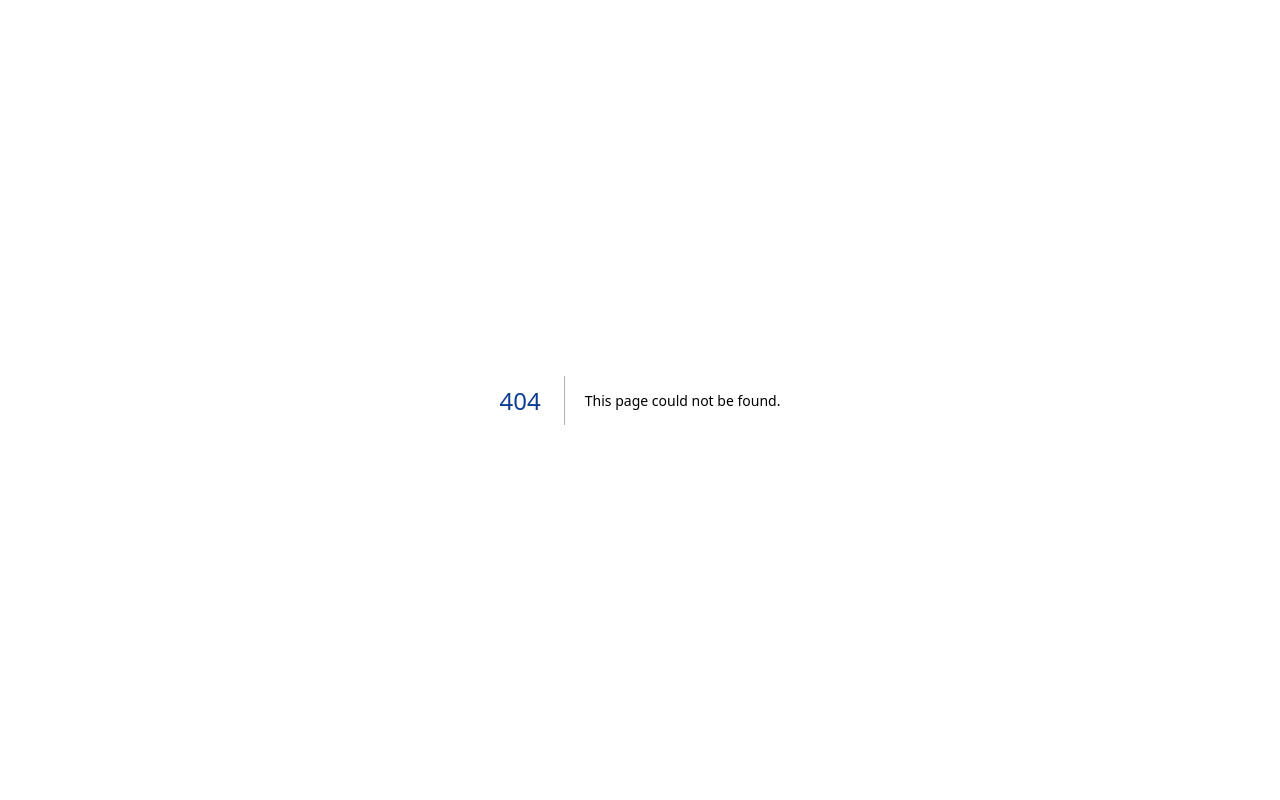
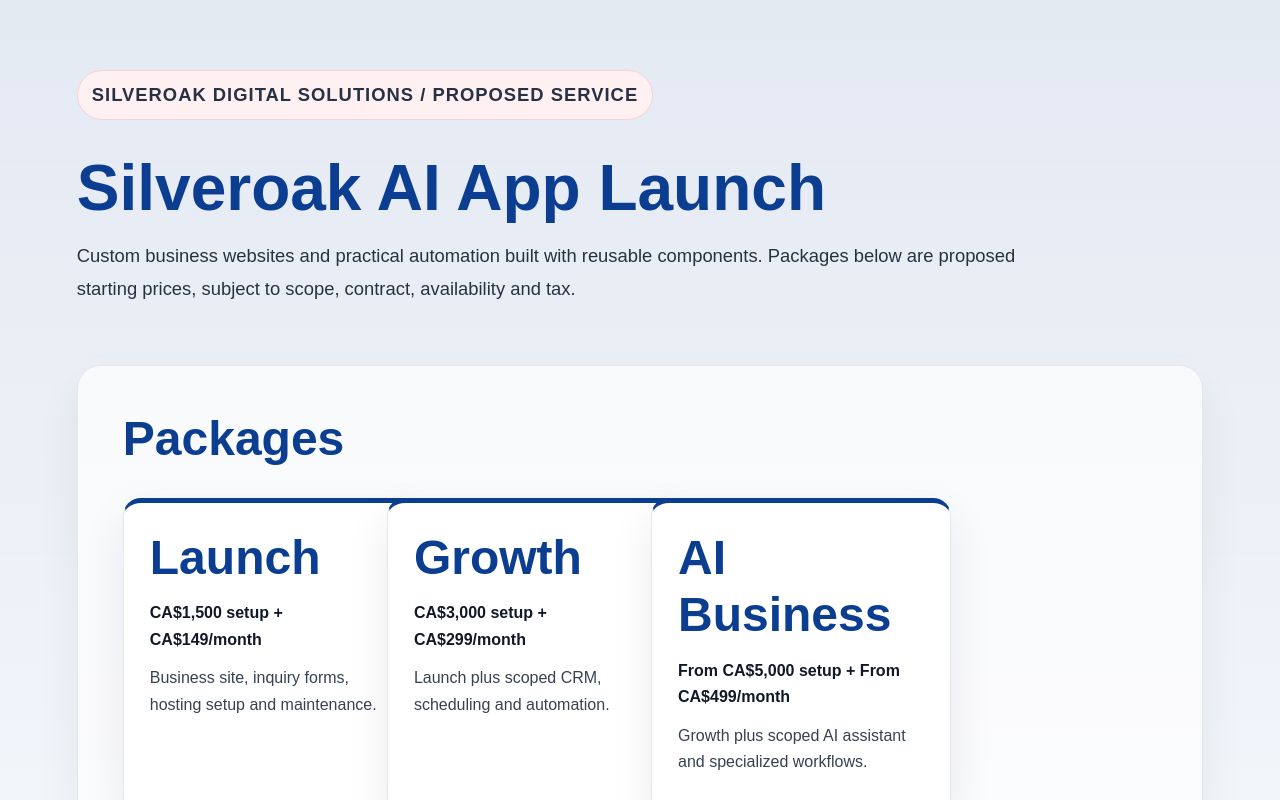
Before and after one commit to patrickprincivil/alliance_nasyonal_devlopman, a Next.js app: page /silveroak-app-launch in a window 1280 px wide. Before the commit this address had no page. Built offline with nearby package versions, Linux system fonts and the light colour scheme.

Commit message:
feat: add app/silveroak-app-launch/page.tsx for Silveroak 90-day foundation

```diff
--- /dev/null
+++ b/app/silveroak-app-launch/page.tsx
@@ -0,0 +1,42 @@
+import Link from "next/link";
+
+const included = [
+  "Responsive business website (up to 5–10 primary pages)",
+  "Contact and inquiry forms",
+  "Basic SEO, domain and hosting configuration",
+  "Analytics setup and security basics",
+  "Maintenance and agreed monthly support",
+];
+const packages = [
+  { name: "Launch", setup: "CA$1,500", monthly: "CA$149/month", desc: "Business site, inquiry forms, hosting setup and maintenance." },
+  { name: "Growth", setup: "CA$3,000", monthly: "CA$299/month", desc: "Launch plus scoped CRM, scheduling and automation." },
+  { name: "AI Business", setup: "From CA$5,000", monthly: "From CA$499/month", desc: "Growth plus scoped AI assistant and specialized workflows." },
+];
+
+export default function SilveroakAppLaunchPage() {
+  return (
+    <main className="page">
+      <p className="eyebrow">Silveroak Digital Solutions / Proposed service</p>
+      <h1>Silveroak AI App Launch</h1>
+      <p>Custom business websites and practical automation built with reusable components. Packages below are proposed starting prices, subject to scope, contract, availability and tax.</p>
+      <section className="subSection">
+        <h2>Packages</h2>
+        <div className="gridSection">
+          {packages.map((p) => <article className="card" key={p.name}>
+            <h2>{p.name}</h2>
+            <p><strong>{p.setup} setup + {p.monthly}</strong></p>
+            <p>{p.desc}</p>
+          </article>)}
+        </div>
+      </section>
+      <section className="subSection">
+        <h2>What the starting Launch package includes</h2>
+        <ul style={{ paddingLeft: "1.4rem", lineHeight: 2 }}>
+          {included.map((item) => <li key={item}>{item}</li>)}
+        </ul>
+        <p>Optional AI assistants, online payments, e-commerce, booking and customer portals require separate scope and testing; none are represented as deployed here.</p>
+        <Link className="statusBadge" href="/contact">Request a project consultation</Link>
+      </section>
+    </main>
+  );
+}
```
